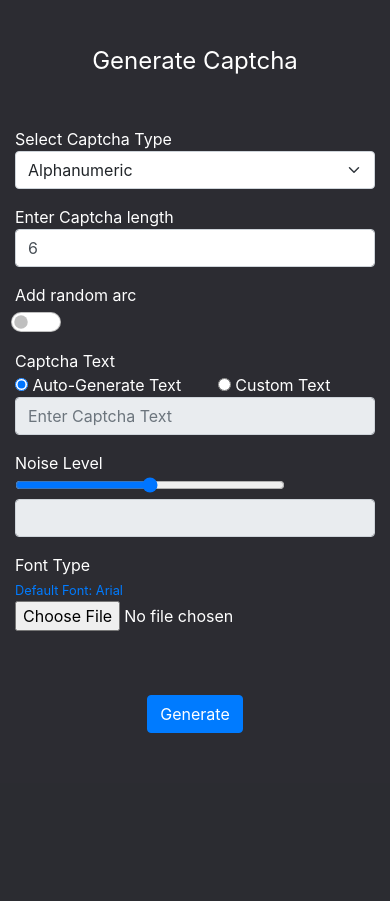
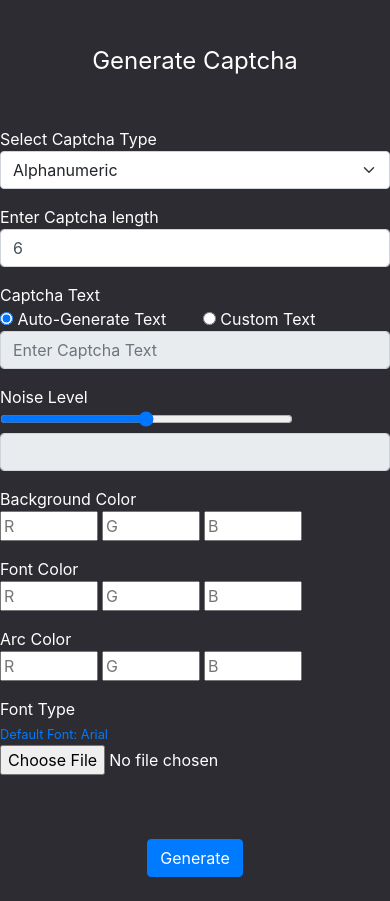
Before and after one commit to rahulmistry33/deCaptcha, a Django app: page /crackCaptcha/generate/ in a window 390 px wide. Shown: the part 61-962 px from the top of the page. Before the commit the page ends 794 px from the top, so only its background shows below. Run offline with Django 3.2, Linux system fonts and the light colour scheme; some libraries are stand-ins or nearby versions.

Commit message:
Added template for generate

```diff
--- a/deCaptcha/templates/crackCaptcha/nav.html
+++ b/deCaptcha/templates/crackCaptcha/nav.html
@@ -35,6 +35,10 @@
                         <a class="nav-link" href="/crackCaptcha/crack">Crack
                         </a>
                     </li>
+                    <li class="nav-item {% if active_tab == 'generate' %}active{% endif %}">
+                        <a class="nav-link" href="/crackCaptcha/generate">Generate
+                        </a>
+                    </li>
                     {% if not logged_in %}
                     <li class="nav-item">
                         <a class="nav-link" href="/register">Register</a>
--- a/deCaptcha/templates/generateCaptcha/generate.html
+++ b/deCaptcha/templates/generateCaptcha/generate.html
@@ -13,7 +13,7 @@
 	</style>
 	{% include "crackCaptcha/nav.html" with active_tab='crack' %}
 	<body>
-		<div class="container">
+		<!-- <div class="container"> -->
 			<div class="row">
 				<div class="col-md-9">
 					<form method="POST" enctype="multipart/form-data">
@@ -56,7 +56,7 @@
 							<div class="col-md-4"></div>
 
 							<!-- New Field -->
-							<div class="my-2"></div>
+							<!-- <div class="my-2"></div>
 							<div class="col-md-2"></div>
 							<div class="col-md-2">Add random arc</div>
 							<div class="col-md-4">
@@ -70,13 +70,13 @@
 									/>
 								</div>
 							</div>
-							<div class="col-md-4"></div>
+							<div class="col-md-4"></div> -->
 
 							<!-- New Field -->
 							<div class="my-2"></div>
 							<div class="col-md-2"></div>
 							<div class="col-md-2">Captcha Text</div>
-							<div class="col-md-4">
+							<div class="col-md-5">
 								<input
 									type="radio"
 									name="captchaTextType"
@@ -94,7 +94,7 @@
 								/>
 								Custom Text
 							</div>
-							<div class="col-md-4">
+							<div class="col-md-3">
 								<input
 									type="text"
 									class="form-control"
@@ -109,7 +109,7 @@
 							<div class="my-2"></div>
 							<div class="col-md-2"></div>
 							<div class="col-md-2">Noise Level</div>
-							<div class="col-md-4">
+							<div class="col-md-5">
 								<input
 									type="range"
 									name="noiseLevel"
@@ -120,7 +120,7 @@
 									onchange="updateTextInput(this.value);"
 								/>
 							</div>
-							<div class="col-md-4">
+							<div class="col-md-3">
 								<input
 									type="text"
 									class="form-control"
@@ -128,6 +128,99 @@
 									value=""
 									disabled
 								/>
+							</div>
+
+							<!-- New Field -->
+							<div class="my-2"></div>
+							<div class="col-md-2"></div>
+							<div class="col-md-2">Background Color</div>
+							<div class="col-md-5">
+								<input
+									type="text"
+									name="bg1"
+									class="w-25"
+									placeholder="R"
+
+								/>
+								<input
+									type="text"
+									name="bg2"
+									class="w-25"
+									placeholder="G"
+
+								/>
+								<input
+									type="text"
+									name="bg3"
+									class="w-25"
+									placeholder="B"
+
+								/>
+							</div>
+							<div class="col-md-3">
+
+							</div>
+
+							<!-- New Field -->
+							<div class="my-2"></div>
+							<div class="col-md-2"></div>
+							<div class="col-md-2">Font Color</div>
+							<div class="col-md-5">
+								<input
+									type="text"
+									name="f1"
+									class="w-25"
+									placeholder="R"
+
+								/>
+								<input
+									type="text"
+									name="f2"
+									class="w-25"
+									placeholder="G"
+
+								/>
+								<input
+									type="text"
+									name="f3"
+									class="w-25"
+									placeholder="B"
+
+								/>
+							</div>
+							<div class="col-md-3">
+
+							</div>
+
+							<!-- New Field -->
+							<div class="my-2"></div>
+							<div class="col-md-2"></div>
+							<div class="col-md-2">Arc Color</div>
+							<div class="col-md-5">
+								<input
+									type="text"
+									name="a1"
+									class="w-25"
+									placeholder="R"
+
+								/>
+								<input
+									type="text"
+									name="a2"
+									class="w-25"
+									placeholder="G"
+
+								/>
+								<input
+									type="text"
+									name="a3"
+									class="w-25"
+									placeholder="B"
+
+								/>
+							</div>
+							<div class="col-md-3">
+
 							</div>
 
 							<!-- New Field -->
@@ -162,11 +255,14 @@
 					{% if img_url %}
 
 					<div class="card" style="width: 20rem">
-						<img
+						<a href="{{ img_url }}" download="captcha">
+							<img
 							src="{{ img_url }}"
 							class="card-img-top"
 							alt="Generated Captcha"
-						/>
+							/>
+						  </a>
+
 						<div class="card-body">
 							<p class="card-text">Generated Captcha</p>
 						</div>
@@ -174,7 +270,7 @@
 					{% endif %}
 				</div>
 			</div>
-		</div>
+		<!-- </div> -->
 		<br />
 		<script
 			src="https://cdn.jsdelivr.net/npm/bootstrap@5.0.0-beta2/dist/js/bootstrap.bundle.min.js"
```
